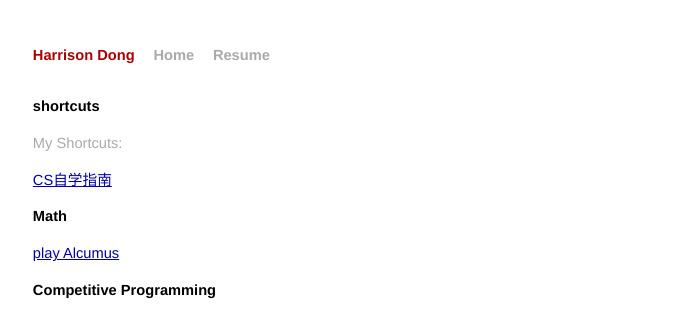
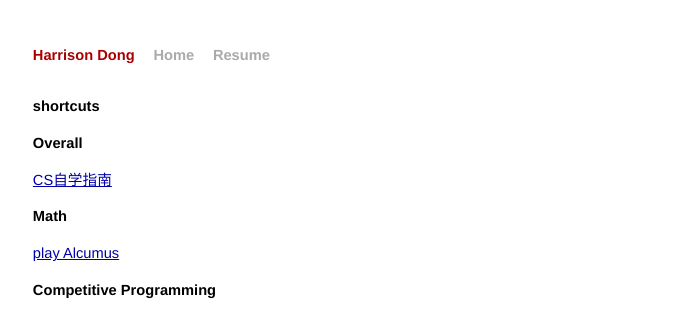
Before and after one commit to haishand/haishand.github.io, a Jekyll site: the page built from _posts/2016-04-16-my-shortcuts.md, in a window 1280 px wide. Shown: the top 319 px of the page, without its empty margins (299-979 px from the left). Built offline with Jekyll 4.4.1, drawn with Linux system fonts in a browser that asks for light colours; Markdown is read by kramdown in place of the engine named in the settings.

Commit message:
Update 2016-04-16-my-shortcuts.md

```diff
--- a/_posts/2016-04-16-my-shortcuts.md
+++ b/_posts/2016-04-16-my-shortcuts.md
@@ -6,8 +6,7 @@ title: shortcuts
 {{ page.title }}
 ================
 
-<p class="meta">My Shortcuts:</p>
-
+<p><h1>Overall</h1></p>
 <p><a href="https://csdiy.wiki/">CS自学指南</a></p>
 
 <p><h1>Math</h1></p>
```
